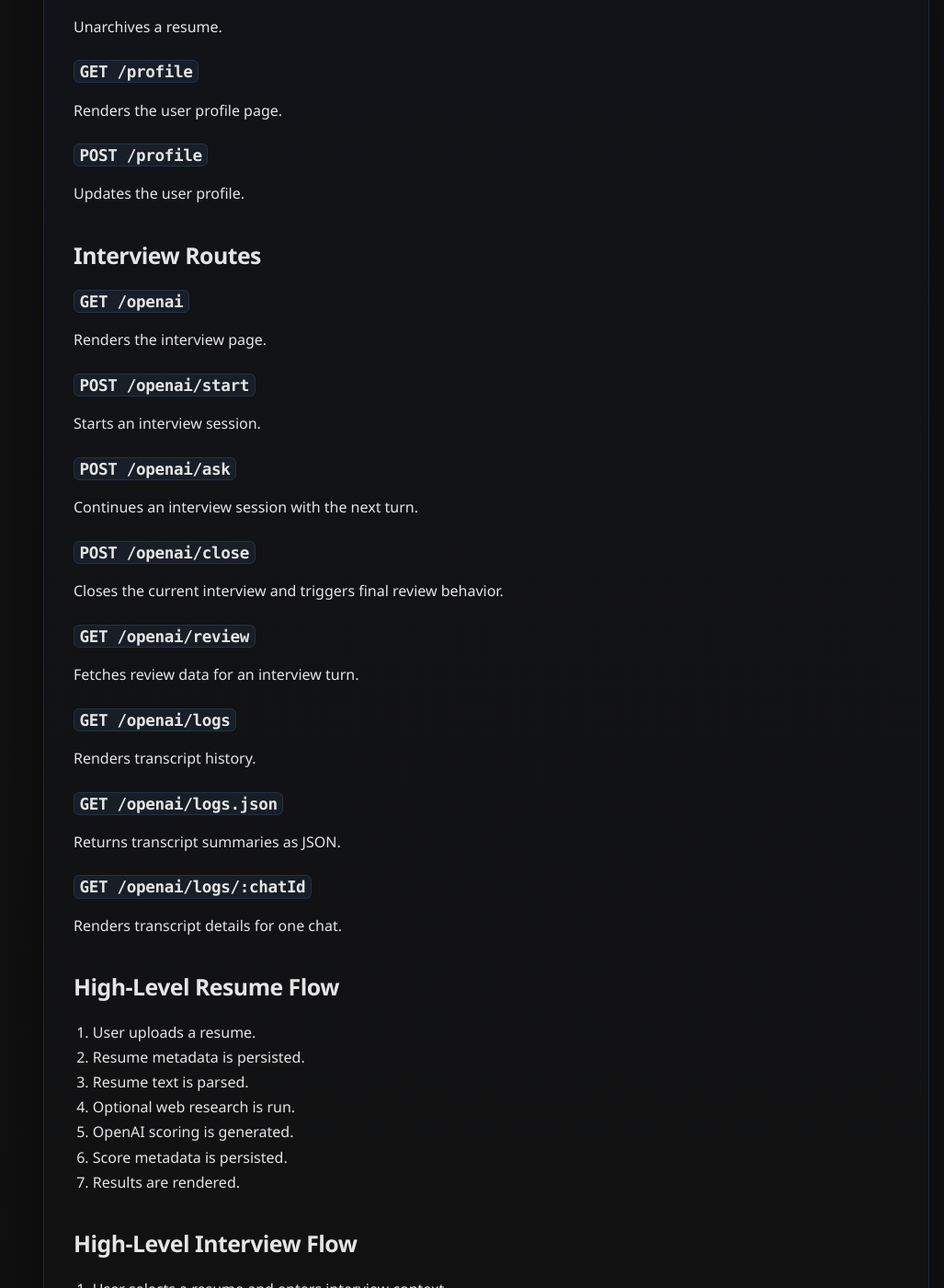
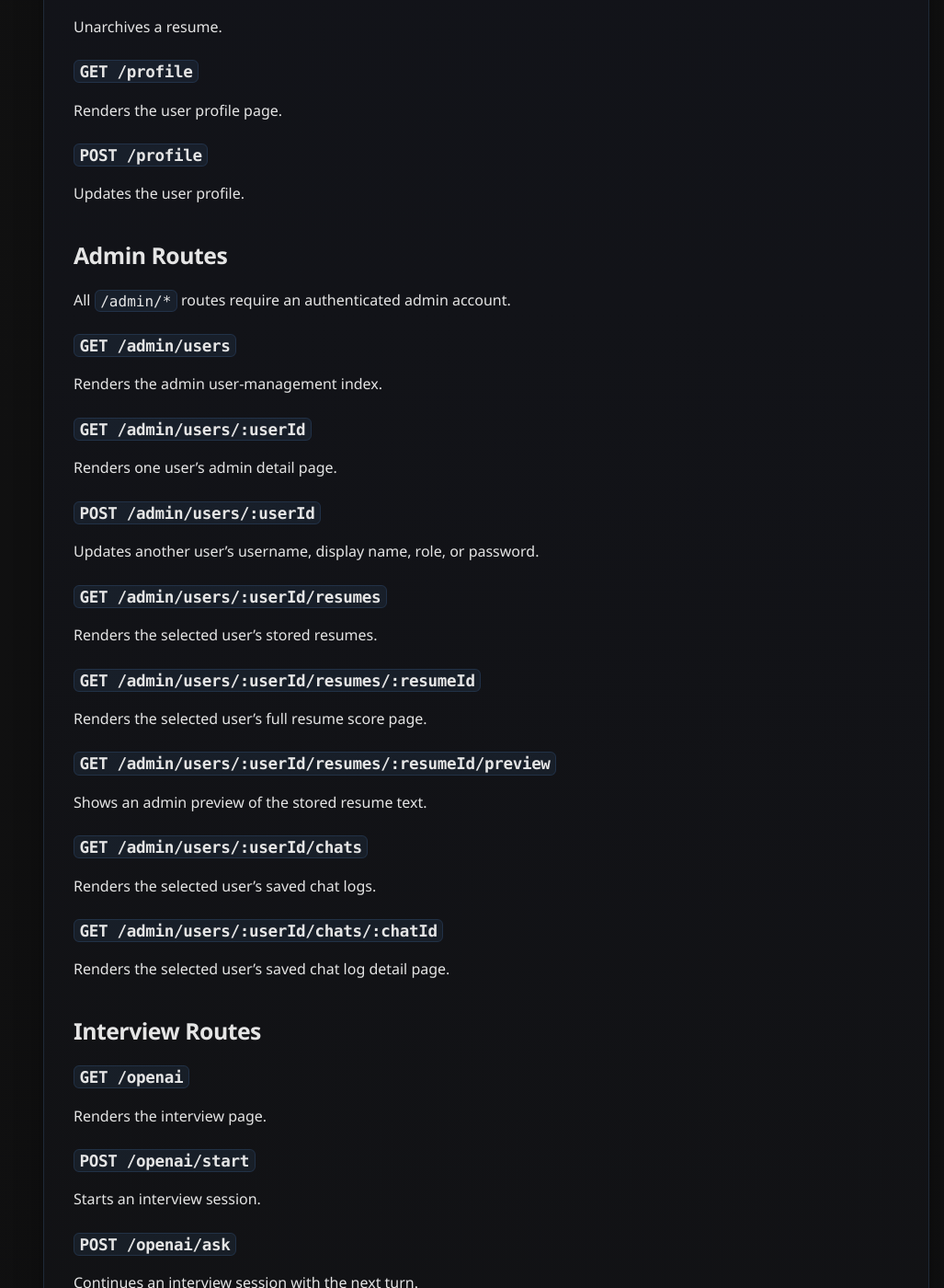
Before and after one commit to Pr0fessionalBum/InterviewTestingRepo, a Jekyll site: the page built from docs/routes.md, in a window 1280 px wide and 1400 px high, scrolled down 1591 px. Shown: the whole window at 92% size, without its empty margins (253-1280 px from the left). Built offline with Jekyll 4.4.1, drawn with Linux system fonts in a browser that asks for light colours; our own code applies the rules of GitHub Pages for plain Markdown files; some of the changed text lies outside the part shown.

Commit message:
Documentation Update

```diff
--- a/docs/routes.md
+++ b/docs/routes.md
@@ -64,6 +64,42 @@ Renders the user profile page.
 
 Updates the user profile.
 
+## Admin Routes
+
+All `/admin/*` routes require an authenticated admin account.
+
+### `GET /admin/users`
+
+Renders the admin user-management index.
+
+### `GET /admin/users/:userId`
+
+Renders one user's admin detail page.
+
+### `POST /admin/users/:userId`
+
+Updates another user's username, display name, role, or password.
+
+### `GET /admin/users/:userId/resumes`
+
+Renders the selected user's stored resumes.
+
+### `GET /admin/users/:userId/resumes/:resumeId`
+
+Renders the selected user's full resume score page.
+
+### `GET /admin/users/:userId/resumes/:resumeId/preview`
+
+Shows an admin preview of the stored resume text.
+
+### `GET /admin/users/:userId/chats`
+
+Renders the selected user's saved chat logs.
+
+### `GET /admin/users/:userId/chats/:chatId`
+
+Renders the selected user's saved chat log detail page.
+
 ## Interview Routes
 
 ### `GET /openai`
@@ -116,3 +152,10 @@ Renders transcript details for one chat.
 4. Each turn is persisted.
 5. Turn reviews are generated asynchronously.
 6. Final review is generated when the interview is closed.
+
+## High-Level Admin Flow
+
+1. Admin opens the user-management index.
+2. Admin searches for a user and opens the account detail page.
+3. Admin edits account information or opens the user's resume/chat history views.
+4. Admin can inspect stored resume scores, preview resume text, and review interview transcripts plus final interview scores.
```
Also changed, not shown: docs/architecture.md (+9 -0 lines), docs/environment.md (+3 -0 lines), docs/overview.md (+9 -0 lines).
